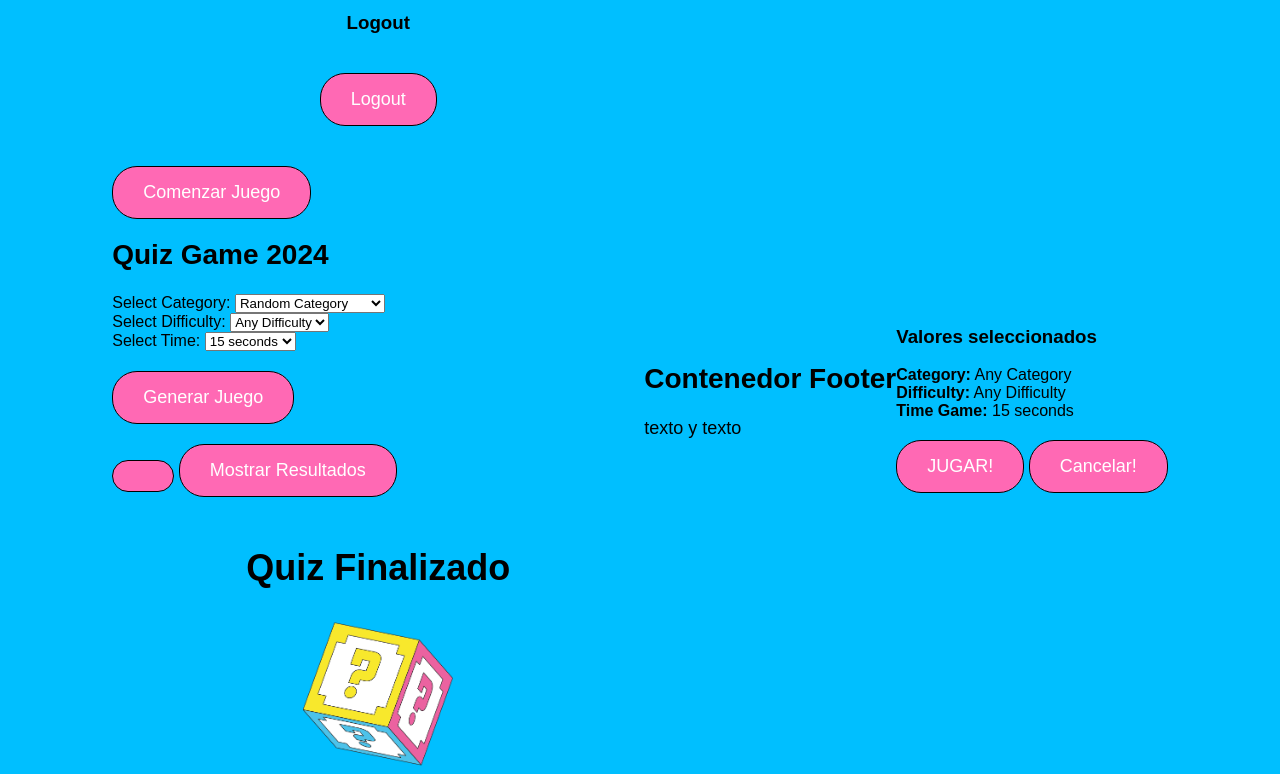
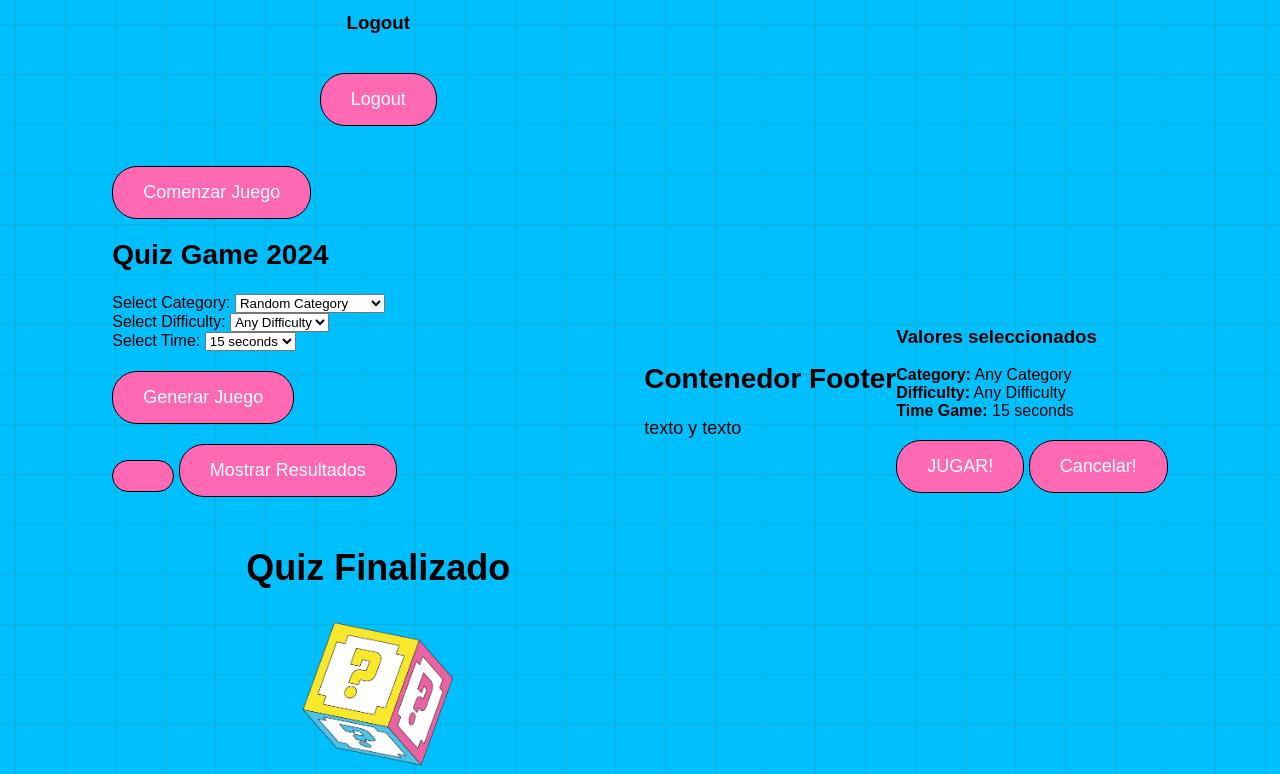
Before and after one commit to anderlyndepaz/QuizzProject, a plain HTML site: page index.html in a window 1280 px wide. Shown: the top 774 px of the page. Drawn offline with Linux system fonts and the light colour scheme.

Commit message:
modificaciones css

```diff
--- a/css/style.css
+++ b/css/style.css
@@ -8,7 +8,7 @@ body {
     justify-content: center;
     align-items: center;
     height: 100vh;
-    background-image: url('./img/cuadricula.png');
+    background-image: url('../assets/img/cuadricula.png');
     background-size: auto;
     background-repeat: repeat;
     background-position: center;
```
